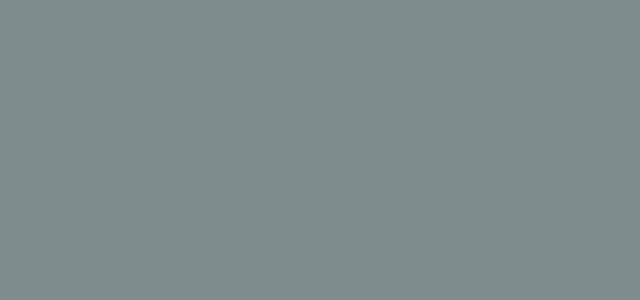
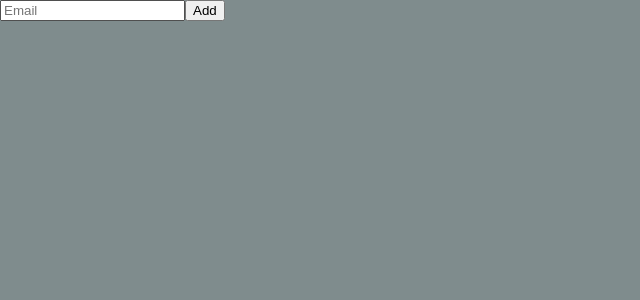
Before and after one commit to tiyang0110/react-todo-ex, a React (Create React App) app: page / in a window 1280 px wide. Shown: the top 300 px of the page, without its empty margins (0-640 px from the left). Built offline with nearby package versions, Linux system fonts and the light colour scheme.

Commit message:
리액트 5.8

```diff
--- a/package.json
+++ b/package.json
@@ -15,6 +15,7 @@
     "react-apexcharts": "^1.4.0",
     "react-dom": "^18.2.0",
     "react-helmet": "^6.1.0",
+    "react-hook-form": "^7.33.1",
     "react-query": "^3.39.1",
     "react-router-dom": "^6.3.0",
     "react-scripts": "5.0.1",
--- a/src/App.tsx
+++ b/src/App.tsx
@@ -1,4 +1,5 @@
 import { createGlobalStyle } from "styled-components";
+import TodoList from "./TodoList";
 
 const GlobalStyle = createGlobalStyle`
   @import url('https://fonts.googleapis.com/css2?family=Source+Sans+Pro:wght@300;400&display=swap');
@@ -65,6 +66,7 @@ function App() {
   return (
     <>
       <GlobalStyle />
+      <TodoList />
     </>
   );
 }
--- /dev/null
+++ b/src/TodoList.tsx
@@ -0,0 +1,43 @@
+import React, { useState } from "react";
+import { useForm } from "react-hook-form";
+
+// function TodoList(){
+//   const [todo, setTodo] = useState("");
+//   const onChange = (event:React.FormEvent<HTMLInputElement>) => {
+//     const {
+//       currentTarget : { value }
+//     } = event;
+//     setTodo(value);
+//   };
+
+//   const onSubmit = (event:React.FormEvent<HTMLFormElement>) => {
+//     event.preventDefault();
+//     console.log(todo);
+//   };
+
+//   return <div>
+//     <form onSubmit={onSubmit}>
+//       <input onChange={onChange} value={todo} placeholder="Write a todo" />
+//       <button>Add</button>
+//     </form>
+//   </div>;
+// }
+
+function TodoList(){
+  const { register, handleSubmit, formState } = useForm();
+
+  const onValid = (data:any) => {
+
+  }
+
+  return (
+    <div>
+      <form onSubmit={handleSubmit(onValid)}>
+        <input {...register("Email")} placeholder="Email" />
+        <button>Add</button>
+      </form>
+    </div>
+  );
+}
+
+export default TodoList;
```
Also changed, not shown: 1 other file (tests, documents, lock files or other folders).
